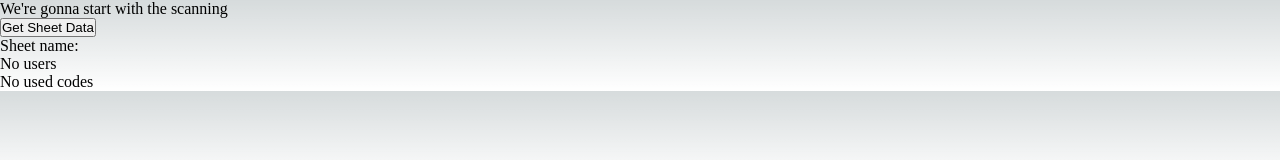
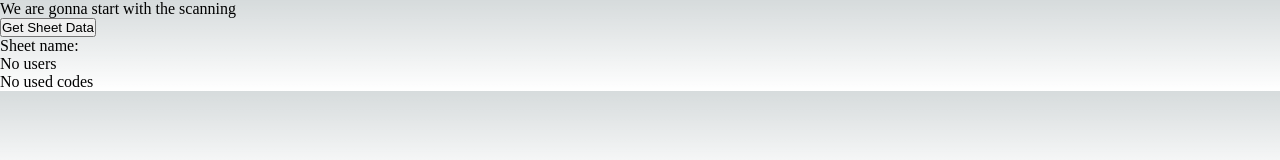
Before and after one commit to ignolardo/bondiola-points-next, a Next.js app: page /scan in a window 1280 px wide. Shown: the top 160 px of the page. Built offline with nearby package versions, Linux system fonts and the light colour scheme; what google-spreadsheet would draw is missing.

Commit message:
third try to google sheets api on github

```diff
--- a/next.config.js
+++ b/next.config.js
@@ -1,13 +1,13 @@
 /** @type {import('next').NextConfig} */
 const isProd = process.env.NODE_ENV === 'production'
 const nextConfig = {
+  images: {
+    unoptimized: true,
+  },
   reactStrictMode: true,
   basePath: process.env.NEXT_PUBLIC_BASE_PATH,
   assetPrefix: process.env.NEXT_PUBLIC_BASE_PATH,
   /* assetPrefix: isProd ? '/your-github-repo-name/' : '', */
-  images: {
-    unoptimized: true,
-  },
   webpack: (config, { isServer }) => {
     if (!isServer) {
       config.resolve.fallback.fs = false;
--- a/src/pages/scan/index.js
+++ b/src/pages/scan/index.js
@@ -34,7 +34,7 @@ module.exports = function Scan() {
     }
 
     return <div>
-        <p>We're gonna start with the scanning</p>
+        <p>We are gonna start with the scanning</p>
         <button onClick={GetSheetData}>Get Sheet Data</button>
         <p>Sheet name: {sheetName}</p>
         {/* SHOW USERS */}
```
